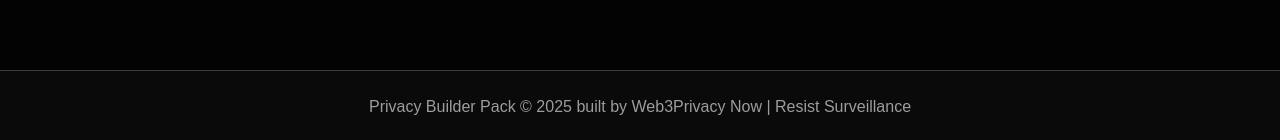
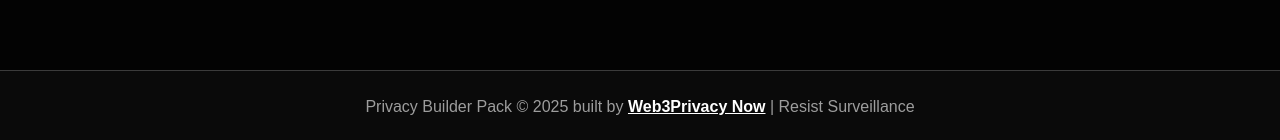
Before and after one commit to ilge-ustun/privacy-builder-pack, a Next.js app in the folder app/: page /tools in a window 1280 px wide. Shown: the part 1519-1659 px from the top of the page. Built offline with nearby package versions, Linux system fonts and the light colour scheme; a web font is replaced by a local one.

Commit message:
add links

```diff
--- a/app/src/app/tools/page.tsx
+++ b/app/src/app/tools/page.tsx
@@ -92,7 +92,11 @@ export default function Tools() {
             </div>
             <div className="flex flex-row mr-8">
               <span className="mr-2">→</span>{" "}
-              <ExternalLink href="" color="green" text="Contribute" />
+              <ExternalLink
+                href="https://github.com/web3privacy/privacy-builder-pack/blob/main/tools/contribute.md"
+                color="green"
+                text="Contribute"
+              />
             </div>
           </div>
         </div>
--- a/app/src/components/Footer.tsx
+++ b/app/src/components/Footer.tsx
@@ -1,7 +1,11 @@
+import InlineExternalLink from "@/components/InlineExternalLink"
+
 export default function Footer() {
   return (
     <footer className="w-full border-t border-white/20 text-white/60 py-6 px-6 md:px-24 text-center">
-      Privacy Builder Pack © 2025 built by Web3Privacy Now | Resist Surveillance
+      Privacy Builder Pack © 2025 built by{" "}
+      <InlineExternalLink href="https://web3privacy.info/" text="Web3Privacy Now" /> | Resist
+      Surveillance
     </footer>
   )
 }
```
